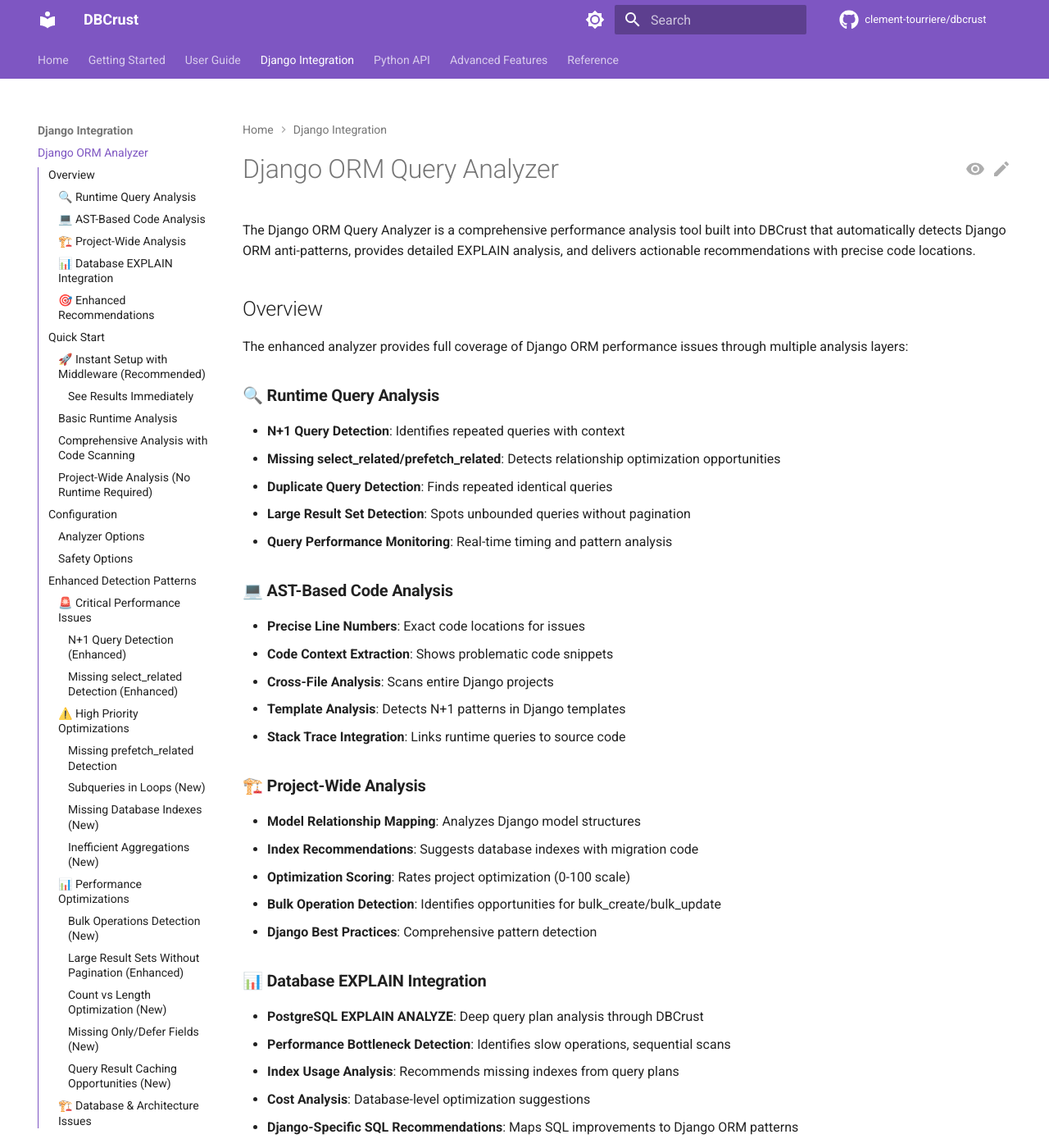
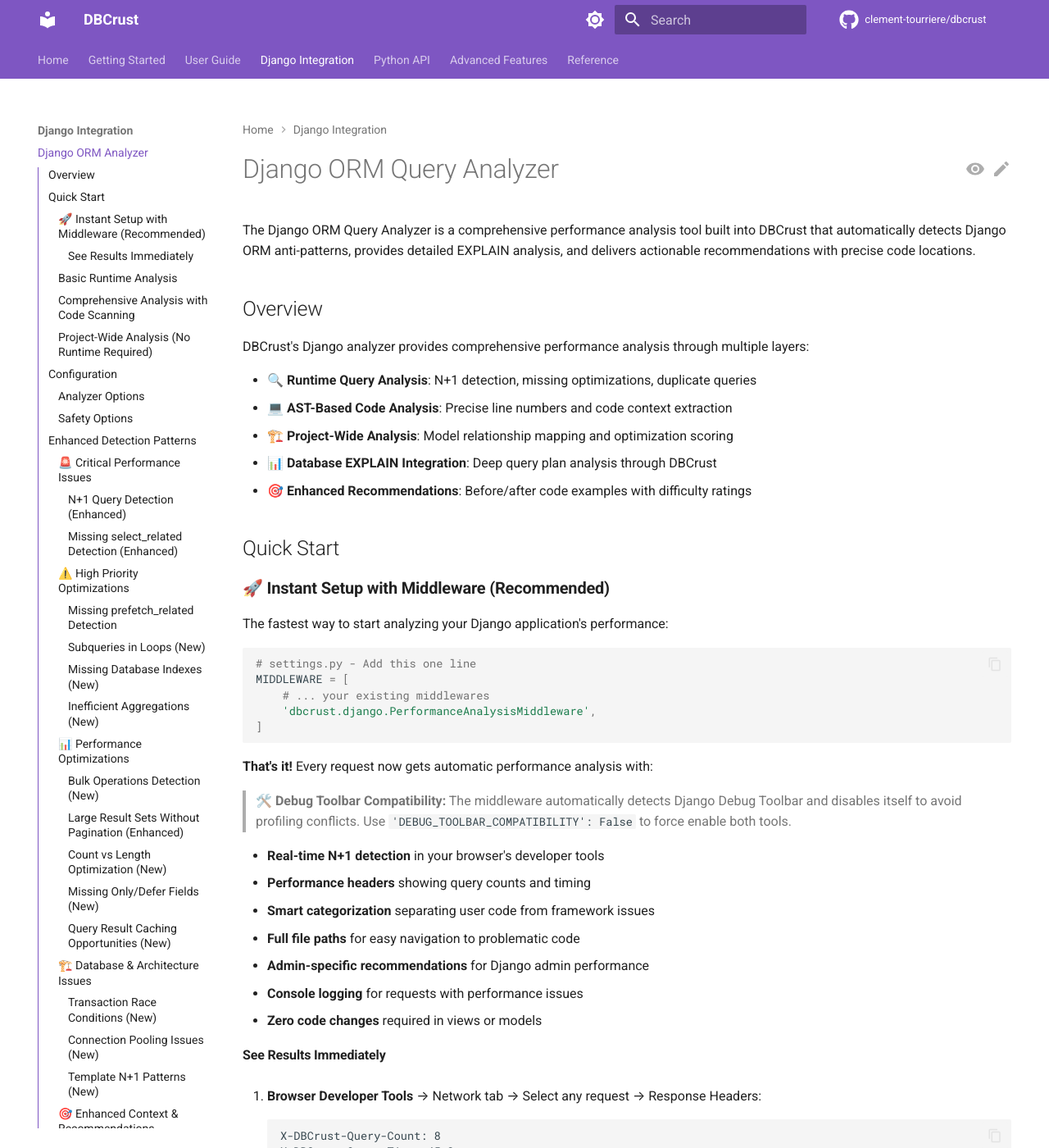
Before and after one commit to clement-tourriere/dbcrust, an MkDocs documentation site: the page built from docs/django-analyzer.md, in a window 1280 px wide and 1400 px high. Shown: the whole window at 82% size. Built offline with MkDocs 1.6.1 and Material for MkDocs 9.7.7, drawn with Linux system fonts in a browser that asks for light colours; comment, search, counter and statistics services are not loaded; some of the changed text lies outside the part shown.

Commit message:
docs: update the documentation again to be more clear

```diff
--- a/docs/django-analyzer.md
+++ b/docs/django-analyzer.md
@@ -1,52 +1,16 @@
 # Django ORM Query Analyzer
 
-The Django ORM Query Analyzer is a comprehensive performance analysis tool built into DBCrust that automatically detects
-Django ORM anti-patterns, provides detailed EXPLAIN analysis, and delivers actionable recommendations with precise code
-locations.
+The Django ORM Query Analyzer is a comprehensive performance analysis tool built into DBCrust that automatically detects Django ORM anti-patterns, provides detailed EXPLAIN analysis, and delivers actionable recommendations with precise code locations.
 
 ## Overview
 
-The enhanced analyzer provides full coverage of Django ORM performance issues through multiple analysis layers:
-
-### 🔍 **Runtime Query Analysis**
-
-- **N+1 Query Detection**: Identifies repeated queries with context
-- **Missing select_related/prefetch_related**: Detects relationship optimization opportunities
-- **Duplicate Query Detection**: Finds repeated identical queries
-- **Large Result Set Detection**: Spots unbounded queries without pagination
-- **Query Performance Monitoring**: Real-time timing and pattern analysis
-
-### 💻 **AST-Based Code Analysis**
-
-- **Precise Line Numbers**: Exact code locations for issues
-- **Code Context Extraction**: Shows problematic code snippets
-- **Cross-File Analysis**: Scans entire Django projects
-- **Template Analysis**: Detects N+1 patterns in Django templates
-- **Stack Trace Integration**: Links runtime queries to source code
-
-### 🏗️ **Project-Wide Analysis**
-
-- **Model Relationship Mapping**: Analyzes Django model structures
-- **Index Recommendations**: Suggests database indexes with migration code
-- **Optimization Scoring**: Rates project optimization (0-100 scale)
-- **Bulk Operation Detection**: Identifies opportunities for bulk_create/bulk_update
-- **Django Best Practices**: Comprehensive pattern detection
-
-### 📊 **Database EXPLAIN Integration**
-
-- **PostgreSQL EXPLAIN ANALYZE**: Deep query plan analysis through DBCrust
-- **Performance Bottleneck Detection**: Identifies slow operations, sequential scans
-- **Index Usage Analysis**: Recommends missing indexes from query plans
-- **Cost Analysis**: Database-level optimization suggestions
-- **Django-Specific SQL Recommendations**: Maps SQL improvements to Django ORM patterns
-
-### 🎯 **Enhanced Recommendations**
-
-- **Before/After Code Examples**: Shows exact fixes with code snippets
-- **Difficulty & Impact Ratings**: Prioritizes optimization efforts
-- **Reference Documentation**: Links to Django optimization guides
-- **Specific Field Suggestions**: Recommends exact fields for select_related()
-- **Migration Code Generation**: Provides ready-to-use Django migrations
+DBCrust's Django analyzer provides comprehensive performance analysis through multiple layers:
+
+- **🔍 Runtime Query Analysis**: N+1 detection, missing optimizations, duplicate queries
+- **💻 AST-Based Code Analysis**: Precise line numbers and code context extraction
+- **🏗️ Project-Wide Analysis**: Model relationship mapping and optimization scoring
+- **📊 Database EXPLAIN Integration**: Deep query plan analysis through DBCrust
+- **🎯 Enhanced Recommendations**: Before/after code examples with difficulty ratings
 
 ## Quick Start
 
--- a/docs/user-guide/basic-usage.md
+++ b/docs/user-guide/basic-usage.md
@@ -2,8 +2,8 @@
 
 Welcome to the complete DBCrust user guide! This page covers everything you need to know to become productive with DBCrust.
 
-!!! info "New: Django ORM Analyzer"
-    DBCrust now includes a powerful Django ORM query analyzer that can detect N+1 queries and optimization opportunities. Learn more in the [Django Analyzer Guide](/dbcrust/django-analyzer/).
+!!! info "Advanced ORM Analysis"
+    DBCrust includes a powerful Django ORM query analyzer that can detect N+1 queries and optimization opportunities. Learn more in the [Django Analyzer Guide](/dbcrust/django-analyzer/).
 
 ## 🚀 Starting DBCrust
 
```
Also changed, not shown: README.md (+30 -30 lines), docs/index.md (+3 -3 lines), docs/quick-start.md (+4 -4 lines).
